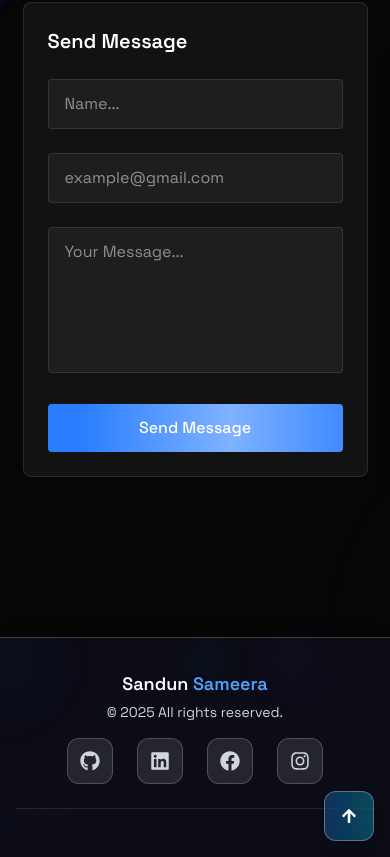
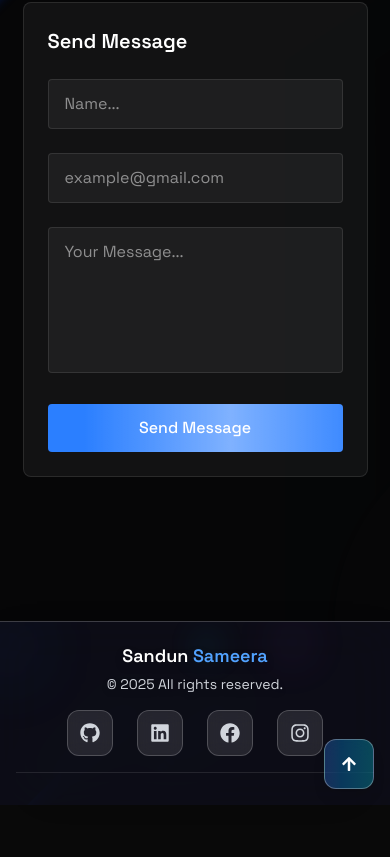
Before and after one commit to sandun440/sandun-portfolio, a React (Vite) app: page / in a window 390 px wide. Shown: the part 4370-5227 px from the top of the page. After the commit the page ends 5175 px from the top, so only its background shows below. Built offline with nearby package versions, Linux system fonts and the light colour scheme.

Commit message:
footer height change

```diff
--- a/src/components/sections/footer.jsx
+++ b/src/components/sections/footer.jsx
@@ -4,7 +4,6 @@ import {
   FaFacebook,
   FaInstagram,
   FaArrowUp,
-  FaHeart,
 } from "react-icons/fa";
 import { RevealOnScroll } from "../RevealOnScroll";
 
@@ -23,8 +22,8 @@ export const Footer = () => {
       </div>
 
       <footer
-        className="relative mt-20 bg-[rgba(15,15,25,0.85)] backdrop-blur-xl border-t border-white/20 shadow-2xl z-10"
-        style={{ minHeight: "200px" }}
+        className="relative mt-16 bg-[rgba(15,15,25,0.85)] backdrop-blur-xl border-t border-white/20 shadow-2xl z-10"
+        style={{ minHeight: "120px" }}
       >
         {/* Glass overlay floating gradients */}
         <div className="absolute inset-0 overflow-hidden pointer-events-none">
@@ -34,9 +33,9 @@ export const Footer = () => {
         </div>
 
         <RevealOnScroll>
-          <div className="max-w-5xl mx-auto px-4 py-8">
+          <div className="max-w-5xl mx-auto px-4 py-5">
             {/* Main Footer Content */}
-            <div className="flex flex-col md:flex-row justify-between items-center text-gray-300 mb-6">
+            <div className="flex flex-col md:flex-row justify-between items-center text-gray-300 mb-4">
               {/* Left Branding */}
               <div className="flex flex-col items-center md:items-start">
                 <h3 className="text-white text-lg font-semibold mb-1 drop-shadow-lg">
@@ -86,7 +85,7 @@ export const Footer = () => {
             </div>
 
             {/* Bottom Made By Credit */}
-            <div className="border-t border-white/10 pt-4">
+            <div className="border-t border-white/10 pt-3">
             </div>
           </div>
 
```
